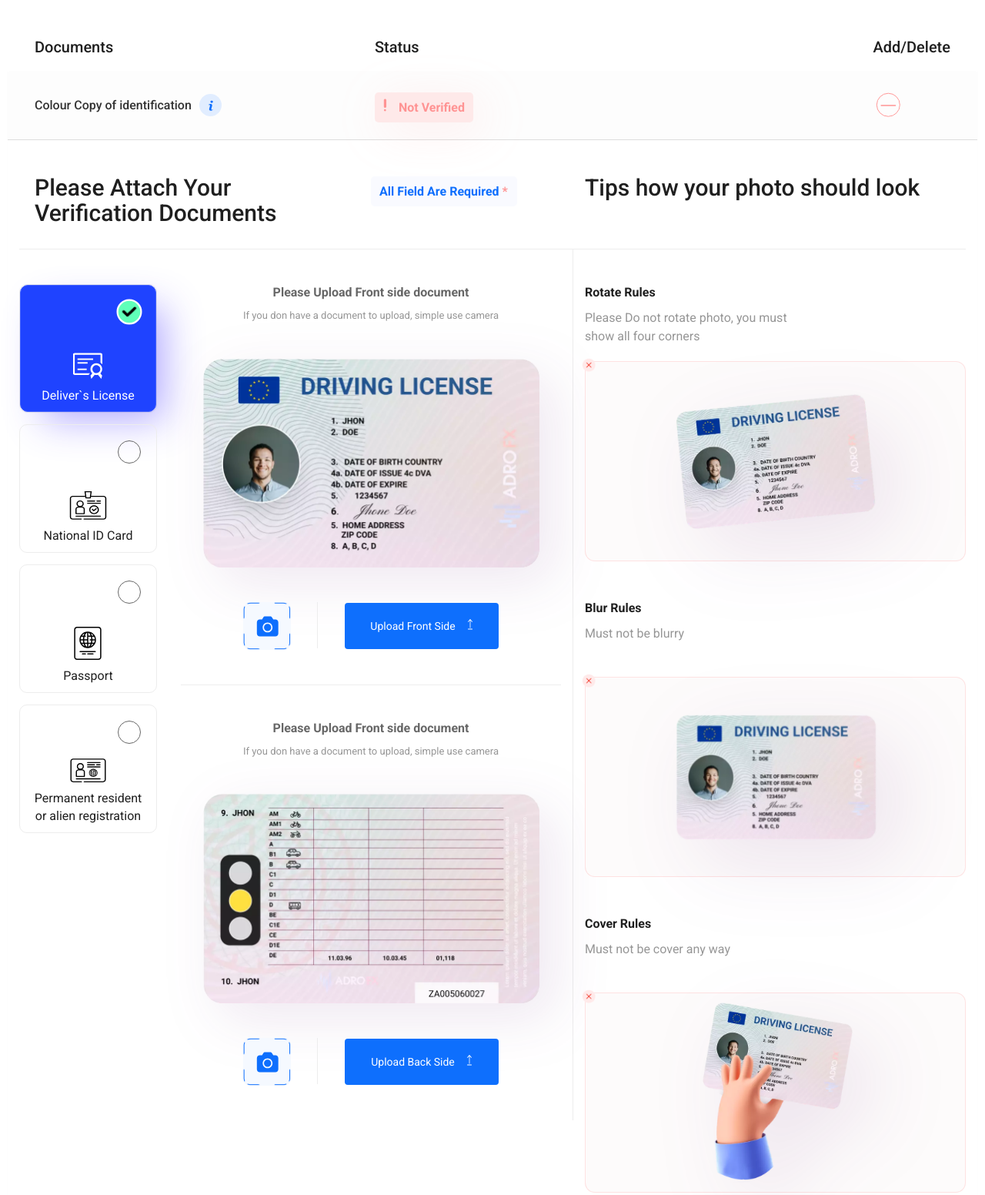
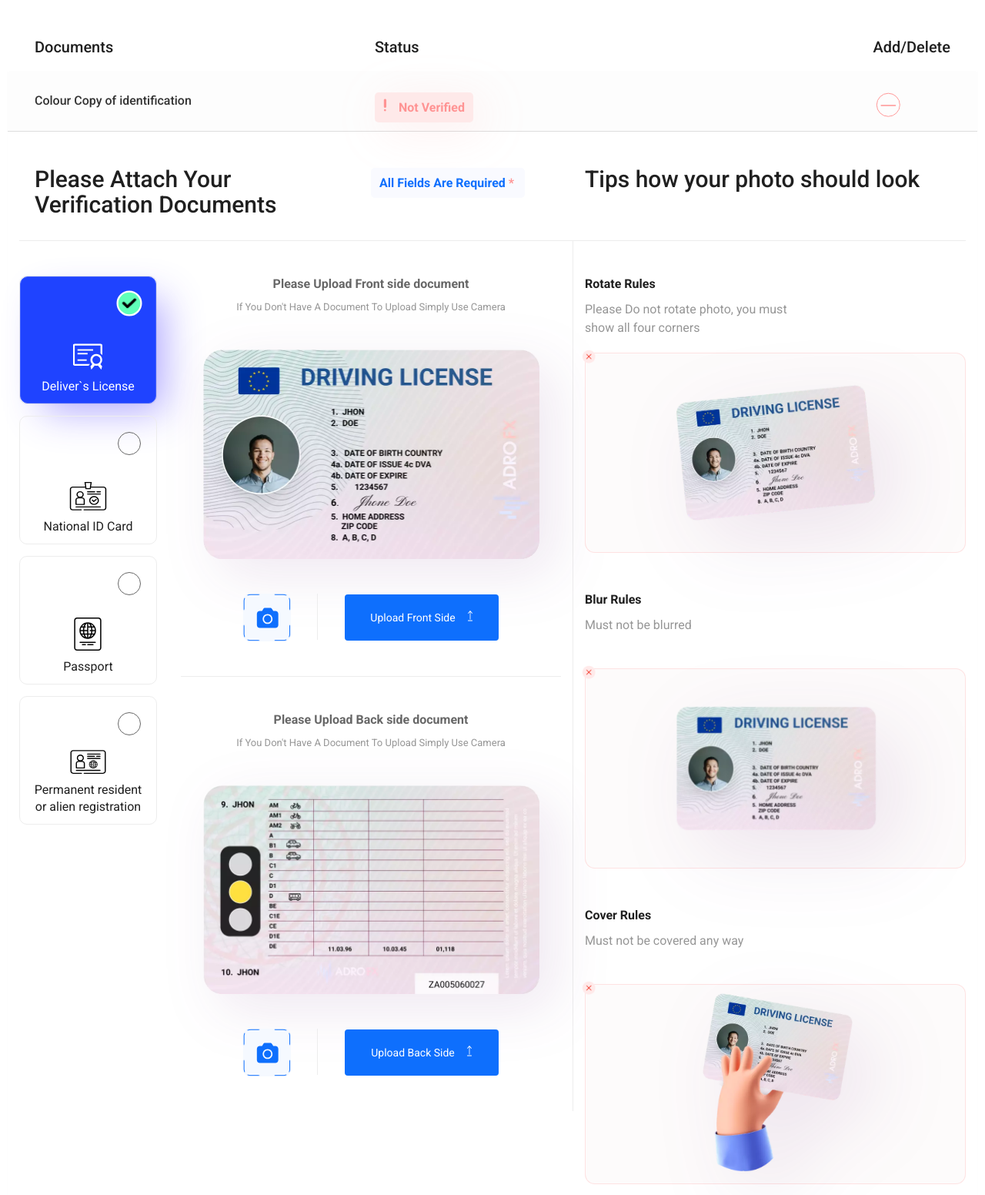
Before and after one commit to Ramielson-Edgar/documet-club, a plain HTML site: page index.html in a window 1280 px wide. Shown: the part 80-1632 px from the top of the page at 77% size. Drawn offline with Linux system fonts and the light colour scheme.

Commit message:
fix text

```diff
--- a/index.html
+++ b/index.html
@@ -26,11 +26,6 @@
                   <h3 class="panel-title">
                      <a class="panel-item" data-toggle="collapse" data-parent="#accordion" href="#collapseOne" aria-expanded="true" aria-controls="collapseOne">
                         <span class="panel-name">Colour Copy of identification</span>
-                        <span type="button" class="tooltip-info" data-toggle="tooltip-info" data-placement="top" title="Tooltip on top">
-                           <svg class="icon-info-blue" width="7" height="14" viewBox="0 0 7 14">
-                              <use href="./icons/sprite.svg#icon-info"></use>
-                           </svg>
-                        </span>
                      </a>
                   </h3>
                   <div class="note note_warning_grid note_warning_red-bg note_size_small">
@@ -55,7 +50,7 @@
                               <h3 class="documents-content__title">Please Attach Your Verification Documents</h3>
                               <div class="note note_size_xs note_grid_off note_color_blue">
                                  <p class="note__text">
-                                    All Field Are Required
+                                    All Fields Are Required
                                     <span class="red-accent-color">*</span>
                                  </p>
                               </div>
@@ -108,7 +103,7 @@
                                  <div class="upload-document__item upload-document__wrapper-front-side">
                                     <header class="upload-document__header text-center">
                                        <p class="upload-document__title mb-1 text-center">Please Upload Front side document</p>
-                                       <p class="upload-document__description">If you don have a document to upload, simple use camera</p>
+                                       <p class="upload-document__description">If you don&#39;t have a document to upload simply use camera</p>
                                     </header>
 
                                     <div class="upload-document__front-side upload-document__front-side_center">
@@ -162,8 +157,8 @@
 
                                  <div class="upload-document__item upload-document__wrapper-back-side">
                                     <header class="upload-document__header text-center">
-                                       <p class="upload-document__title mb-1 text-center">Please Upload Front side document</p>
-                                       <p class="upload-document__description">If you don have a document to upload, simple use camera</p>
+                                       <p class="upload-document__title mb-1 text-center">Please Upload Back side document</p>
+                                       <p class="upload-document__description">If you don&#39;t have a document to upload simply use camera</p>
                                     </header>
 
                                     <div class="upload-document__back-side upload-document__back-side_center">
@@ -248,7 +243,7 @@
                                  <li class="document-tips__item">
                                     <header class="document-tips__header">
                                        <p class="document-tips__title mb-1">Blur Rules</p>
-                                       <p class="document-tips__description mb-1">Must not be blurry</p>
+                                       <p class="document-tips__description mb-1">Must not be blurred</p>
                                     </header>
 
                                     <div class="document-tips__img-container upload__img mix category-1 document-tips__img-container__paper document-tips__error-x document-tips__error_border">
@@ -282,7 +277,7 @@
                                  <li class="document-tips__item">
                                     <header class="document-tips__header">
                                        <p class="document-tips__title mb-1">Cover Rules</p>
-                                       <p class="document-tips__description mb-1">Must not be cover any way</p>
+                                       <p class="document-tips__description mb-1">Must not be covered any way</p>
                                     </header>
 
                                     <div class="document-tips__img-container upload__img mix category-1 document-tips__img-container__paper document-tips__error-x document-tips__error_border">
@@ -313,10 +308,9 @@
                                        </picture>
                                     </div>
                                  </li>
-
                                  <li class="document-tips__item">
                                     <header class="document-tips__header">
-                                       <p class="document-tips__title mb-1">You must upload both side</p>
+                                       <p class="document-tips__title mb-1">You must upload both sides</p>
                                        <p class="document-tips__description mb-1">Must not be cover any way</p>
                                     </header>
 
@@ -359,11 +353,6 @@
                      <h3 class="panel-title">
                         <a class="panel-item" data-toggle="collapse" data-parent="#accordion" href="#collapseTwo" aria-expanded="true" aria-controls="collapseTwo">
                            <span class="panel-name">Proof of Residence</span>
-                           <span type="button" class="tooltip-info" data-toggle="tooltip-info" data-placement="top" title="Tooltip on top">
-                              <svg class="icon-info-blue" width="7" height="14" viewBox="0 0 7 14">
-                                 <use href="./icons/sprite.svg#icon-info"></use>
-                              </svg>
-                           </span>
                         </a>
                      </h3>
 
@@ -379,6 +368,7 @@
                         <a class="panel__button-add" role="button" data-toggle="collapse" data-parent="#accordion" href="#collapseTwo" aria-expanded="true" aria-controls="collapseOne"></a>
                      </div>
                   </div>
+
                   <div id="collapseTwo" class="panel-collapse collapse" role="tabpanel" aria-labelledby="headingTwo">
                      <div class="panel-body">
                         <div class="row mb-3">
@@ -387,7 +377,7 @@
                                  <h3 class="documents-content__title">Please upload one of these documents:</h3>
                                  <div class="note note_size_xs note_grid_off note_color_blue">
                                     <p class="note__text">
-                                       All Field Are Required
+                                       All Fields Are Required
                                        <span class="red-accent-color">*</span>
                                     </p>
                                  </div>
@@ -591,7 +581,7 @@
                                        <li class="document-tips__item">
                                           <header class="document-tips__header">
                                              <p class="document-tips__title mb-1">Blur Rules</p>
-                                             <p class="document-tips__description mb-1">Must not be blurry</p>
+                                             <p class="document-tips__description mb-1">Must not be blurred</p>
                                           </header>
                                           <div class="document-tips__img-container mix category_1 document-tips__img-container__paper document-tips__error-x document-tips__error_border">
                                              <picture>
@@ -623,7 +613,7 @@
                                        <li class="document-tips__item">
                                           <header class="document-tips__header">
                                              <p class="document-tips__title mb-1">Cover Rules</p>
-                                             <p class="document-tips__description mb-1">Must not be cover any way</p>
+                                             <p class="document-tips__description mb-1">Must not be covered any way</p>
                                           </header>
                                           <div class="document-tips__img-container mix category_1 document-tips__img-container__paper document-tips__error-x document-tips__error_border">
                                              <picture>
@@ -656,7 +646,7 @@
 
                                        <li class="document-tips__item">
                                           <header class="document-tips__header">
-                                             <p class="document-tips__title mb-1">You must upload both side</p>
+                                             <p class="document-tips__title mb-1">You must upload both sides</p>
                                              <p class="document-tips__description mb-1">Must not be cover any way</p>
                                           </header>
                                           <div class="document-tips__img-container mix category_1 document-tips__img-container__paper document-tips__success-check document-tips__success_border">
@@ -699,11 +689,6 @@
                      <h3 class="panel-title">
                         <a class="collapsed panel-item" role="button" data-toggle="collapse" data-parent="#accordion" href="#collapseThree" aria-expanded="true" aria-controls="collapseThree">
                            <span class="panel-name">Debit &#47; Credit Card Scans</span>
-                           <span type="button" class="tooltip-info" data-toggle="tooltip-info" data-placement="top" title="Tooltip on top">
-                              <svg class="icon-info-blue" width="7" height="14" viewBox="0 0 7 14">
-                                 <use href="./icons/sprite.svg#icon-info"></use>
-                              </svg>
-                           </span>
                         </a>
                      </h3>
                      <div class="note note_warning_grid note_warning_red-bg note_size_small">
@@ -726,7 +711,7 @@
                                  <h3 class="documents-content__title">Please upload card</h3>
                                  <div class="note note_size_xs note_grid_off note_color_blue">
                                     <p class="note__text">
-                                       All Field Are Required
+                                       All Fields Are Required
                                        <span class="red-accent-color">*</span>
                                     </p>
                                  </div>
@@ -854,7 +839,7 @@
                                        <li class="document-tips__item">
                                           <header class="document-tips__header">
                                              <p class="document-tips__title mb-1">Cover Rules</p>
-                                             <p class="document-tips__description mb-1">Must not be cover any way</p>
+                                             <p class="document-tips__description mb-1">Must not be covered any way</p>
                                           </header>
                                           <div class="document-tips__img-container document-tips__img-container__paper document-tips__error-x document-tips__error_border">
                                              <picture>
@@ -865,8 +850,8 @@
                                        </li>
                                        <li class="document-tips__item">
                                           <header class="document-tips__header">
-                                             <p class="document-tips__title mb-1">You must upload both side</p>
-                                             <p class="document-tips__description mb-1">Must not be cover any way</p>
+                                             <p class="document-tips__title mb-1">You must upload both sides</p>
+                                             <p class="document-tips__description mb-1">Must not be covered any way</p>
                                           </header>
                                           <div class="document-tips__img-container document-tips__img-container__paper document-tips__success-check document-tips__success_border">
                                              <picture>
--- a/scss/main.scss
+++ b/scss/main.scss
@@ -356,6 +356,7 @@ img {
 .upload-document__description {
    color: $light-grey-text-color;
    font-size: 13px;
+   text-transform: capitalize;
 }
 
 .upload-document_color_dark {
@@ -563,7 +564,7 @@ img {
 }
 
 .note_size_xs {
-   width: 190px;
+   width: 200px;
 }
 
 .color-copy__title-wrapper {
```
Also changed, not shown: assets/css/main.css, 1 other file.
